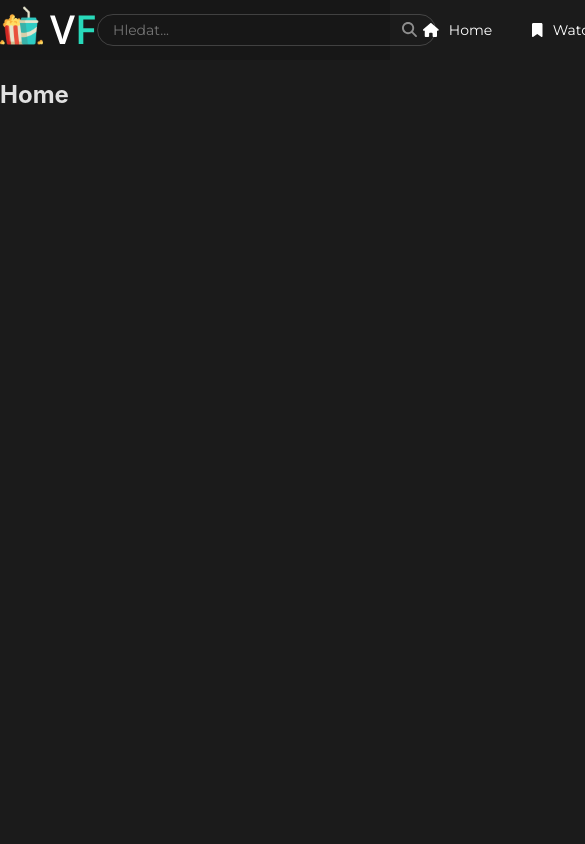
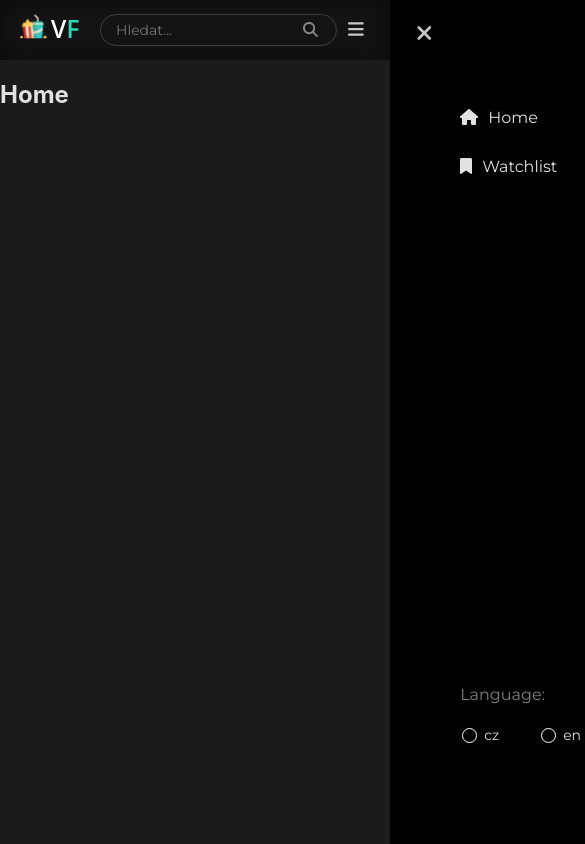
Before and after one commit to Orange4Broom/vesele-filmy_typescript, a React (Vite) app: page / in a window 390 px wide. Shown: the top 844 px of the page, 585 px wide, since content can reach past the window. Built offline with nearby package versions, Linux system fonts and the light colour scheme.

Commit message:
Complete mobile responsibilty and navigation

```diff
--- a/src/components/navigation/Navigation.tsx
+++ b/src/components/navigation/Navigation.tsx
@@ -1,12 +1,22 @@
+import { useState } from "react";
 import { Link } from "react-router-dom";
 import Icon from "../Icon/Icons";
 import "./navigation.scss"
 
 function Navigation() {
+  const [shown, setShown] = useState(false);
+
+  const toggleMenu = () => {
+    setShown(!shown);
+  };
+
   return(
+    <>
+    {/* Navigation */}
       <div className="nav">
         <div className="nav-wrapper">
           <Link to="/"><img src="/img/logo.svg" alt="Logo" /></Link>
+          {/* Search form */}
           <form className="search-form">
             <input
               type="text"
@@ -19,9 +29,29 @@ function Navigation() {
               <Icon name="search" type="fas" color="" />
             </button>
           </form>
-        <div className="links">
-          <Link className="link" to="/"><Icon name="home" type="fas" color="" />Home</Link>
-          <Link className="link" to="/watchlist"><Icon name="bookmark" type="fas" color="" />Watchlist</Link>
+
+          {/* Mobile menu */}
+          <button className="show-menu-button" onClick={toggleMenu}>
+            <Icon name="bars" type="fas" color="" />
+          </button>
+
+          <div
+            className={`overlay ${shown ? 'shown' : ''}`}
+            onClick={toggleMenu}>
+          </div>
+
+            {/* Opened menu */}
+          <div className={`menu ${shown ? 'shown' : ''}`}>
+            <button className="close-menu-button" onClick={toggleMenu}>
+              <Icon name="xmark" type="fas" color="" />
+            </button>
+            <div className="menu-wrapper">
+              {/* Links */}
+              <Link className="menu-link" to="/"><Icon name="home" type="fas" color="" />Home</Link>
+              <Link className="menu-link" to="/watchlist"><Icon name="bookmark" type="fas" color="" />Watchlist</Link>
+
+              {/* Languages */}
+              <label className="language-text">Language:</label>
               <div className="languages">
                 <label>
                   <input
@@ -33,6 +63,7 @@ function Navigation() {
                     />
                     cz
                 </label>
+
                 <label>
                   <input
                     type="radio"
@@ -46,7 +77,42 @@ function Navigation() {
               </div>
             </div>
           </div>
+
+          {/* Links */}
+          <div className="links">
+            <Link className="link" to="/"><Icon name="home" type="fas" color="" />Home</Link>
+            <Link className="link" to="/watchlist"><Icon name="bookmark" type="fas" color="" />Watchlist</Link>
+
+            {/* Languages */}
+            <div className="languages">
+              <label>
+                <input
+                  type="radio"
+                  name="language"
+                  value="cs"
+                  //checked={language === 'cs'}
+                  //onChange={}
+                  />
+                  cz
+              </label>
+
+              <label>
+                <input
+                  type="radio"
+                  name="language"
+                  value="en"
+                  //checked={language === 'en'}
+                  //onChange={}
+                  />
+                  en
+              </label>
             </div>
+
+          </div>
+
+        </div>
+      </div>
+    </>
   )
 }
 
--- a/src/components/navigation/navigation.scss
+++ b/src/components/navigation/navigation.scss
@@ -1,3 +1,7 @@
+//? PC RESPONSIBILITY
+
+  //* NAVIGATION
+
 .nav {
   display: flex;
   flex-direction: row;
@@ -9,7 +13,8 @@
   font-family: 'Montserrat', sans-serif;
   font-size: 14px;
 
-  background-color: #171717;
+  background: rgba(0, 0, 0, 0.3);
+  box-shadow: 0 0 20px rgba(0, 0, 0, 0.5) inset;
 }
 
 .nav-wrapper {
@@ -22,11 +27,22 @@
   max-width: 1700px;
   width: 100%;
 
-  padding: 0 50px;
+  padding: 0 20px;
+}
+
+  //* SEARCH FORM
+
+.search-form {
+  display: flex;
+  flex-direction: row;
+  align-items: center;
+
+  max-width: 320px;
+  width: 100%;
 }
 
 .search-field {
-  width: 320px;
+  width: 100%;
   height: 28px;
 
   padding-left: 15px;
@@ -48,9 +64,16 @@
   box-shadow: 0px 0px 10px rgba(40, 217, 186, 0.6);
 }
 
+  //* SEARCH BUTTON
+
 .search-button {
+  height: 25px;
+  width: 25px;
+
   margin-left: -40px;
   border: none;
+
+  z-index: 3;
 
   cursor: pointer;
 
@@ -59,10 +82,17 @@
   background-color: transparent;
 }
 
+.search-button:focus {
+  outline: 1px solid #28D9BA;
+  border-radius: 5px;
+  box-shadow: 0px 0px 10px rgba(40, 217, 186, 0.6);
+}
+
 .search-button:hover {
   color: #28d9b9c7;
-  text-shadow: 0px 0px 10px rgba(40, 217, 186, 0.6);
 }
+
+  //* LINKS
 
 .links {
   display: flex;
@@ -85,6 +115,8 @@
   color: #28D9BA;
   text-shadow: 0px 0px 20px rgba(40, 217, 186, 0.6);
 }
+
+  //* LANGUAGES
 
 .languages {
   display: flex;
@@ -120,6 +152,157 @@
   box-shadow: 0px 0px 20px rgba(40, 217, 186, 1);
 }
 
+  //* SHOW MENU BUTTON
+
+.show-menu-button, .close-menu-button {
+  display: none;
+}
+
+//? MOBILE RESPONSIBILITY
 @media (max-width: 950px) {
 
+  //* NAVIGATION
+
+  .nav-wrapper {
+    gap: 20px;
+  }
+
+  .nav-wrapper img {
+    width: 60px;
+  }
+
+  .links {
+    display: none;
+  }
+
+  //* SHOW MENU BUTTON
+
+  .show-menu-button {
+    display: block;
+
+    border: none;
+
+    color: #ffffffc4;
+    font-size: 18px;
+    background-color: transparent;
+  }
+
+  .show-menu-button:hover {
+    color: #28D9BA;
+    text-shadow: 0px 0px 20px rgba(40, 217, 186, 1);
+  }
+
+  //* MENU
+
+  .menu {
+    display: flex;
+    flex-direction: column;
+    align-items: start;
+    position: fixed;
+
+    width: 60%;
+    height: 100vh;
+
+    top: 0;
+    right: -60%;
+
+    transition: right 0.4s;
+
+    background: black;
+    z-index: 5;
+  }
+
+  .menu.shown {
+    right: 0;
+  }
+
+  .menu-wrapper {
+    display: flex;
+    flex-direction: column;
+    align-items: flex-start;
+
+    gap: 30px;
+
+    width: 40%;
+    height: 100%;
+
+    margin: 0 30%;
+    padding-top: 40px;
+
+  }
+
+  //* MENU-LINK
+
+  .menu-link {
+    display: flex;
+    flex-direction: row;
+    align-items: start;
+    gap: 10px;
+
+    font-size: 16px;
+    color: #ffffffe1;
+    text-decoration: none;
+  }
+
+  .menu-link:hover {
+    color: #28D9BA;
+    text-shadow: 0px 0px 20px rgba(40, 217, 186, 0.6);
+  }
+
+  //* LANGUAGES
+
+  .languages{
+    position: absolute;
+    bottom: 100px;
+    gap: 40px;
+  }
+
+  .language-text {
+    position: absolute;
+    bottom: 140px;
+    font-size: 16px;
+    color: #ffffff7d;
+  }
+
+
+  //* MENU CLOSE BUTTON
+
+  .close-menu-button {
+    display: block;
+    margin: 20px;
+
+    border: none;
+
+    color: #ffffffc4;
+    font-size: 22px;
+    background-color: transparent;
+  }
+
+  .close-menu-button:hover {
+    color: #28D9BA;
+    text-shadow: 0px 0px 20px rgba(40, 217, 186, 1);
+  }
+
+  //* OVERLAY
+
+  .overlay {
+    position: fixed;
+
+    width: 100%;
+    height: 100vh;
+
+    top: 0;
+    right: -100vw;
+
+    transition: opacity 0.4s;
+
+    opacity: 0;
+    background-color: black;
+    z-index: 4;
+  }
+
+  .overlay.shown {
+    right: 0;
+    opacity: 0.4;
+  }
 }
--- a/src/pages/watchlist/Watchlist.tsx
+++ b/src/pages/watchlist/Watchlist.tsx
@@ -1,8 +1,13 @@
+import Navigation from "../../components/navigation/Navigation";
+
 function Watchlist() {
   return (
-    <div>
-      <h2>Watchlist</h2>
-    </div>
+    <>
+    <Navigation />
+      <div>
+        <h2>Watchlist</h2>
+      </div>
+    </>
   )
 }
 
```
Lines whose indentation alone changed are shown as unchanged.
